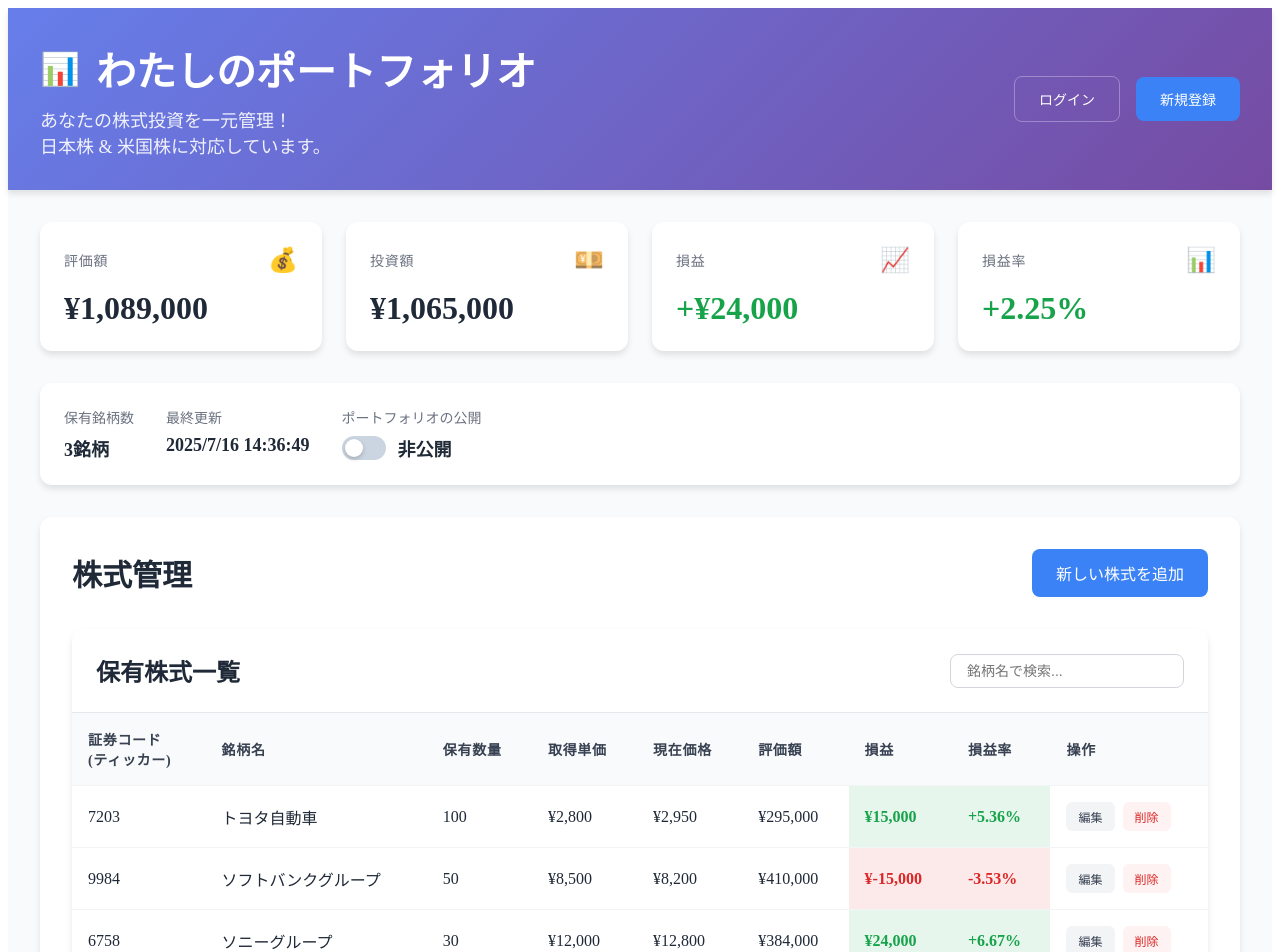
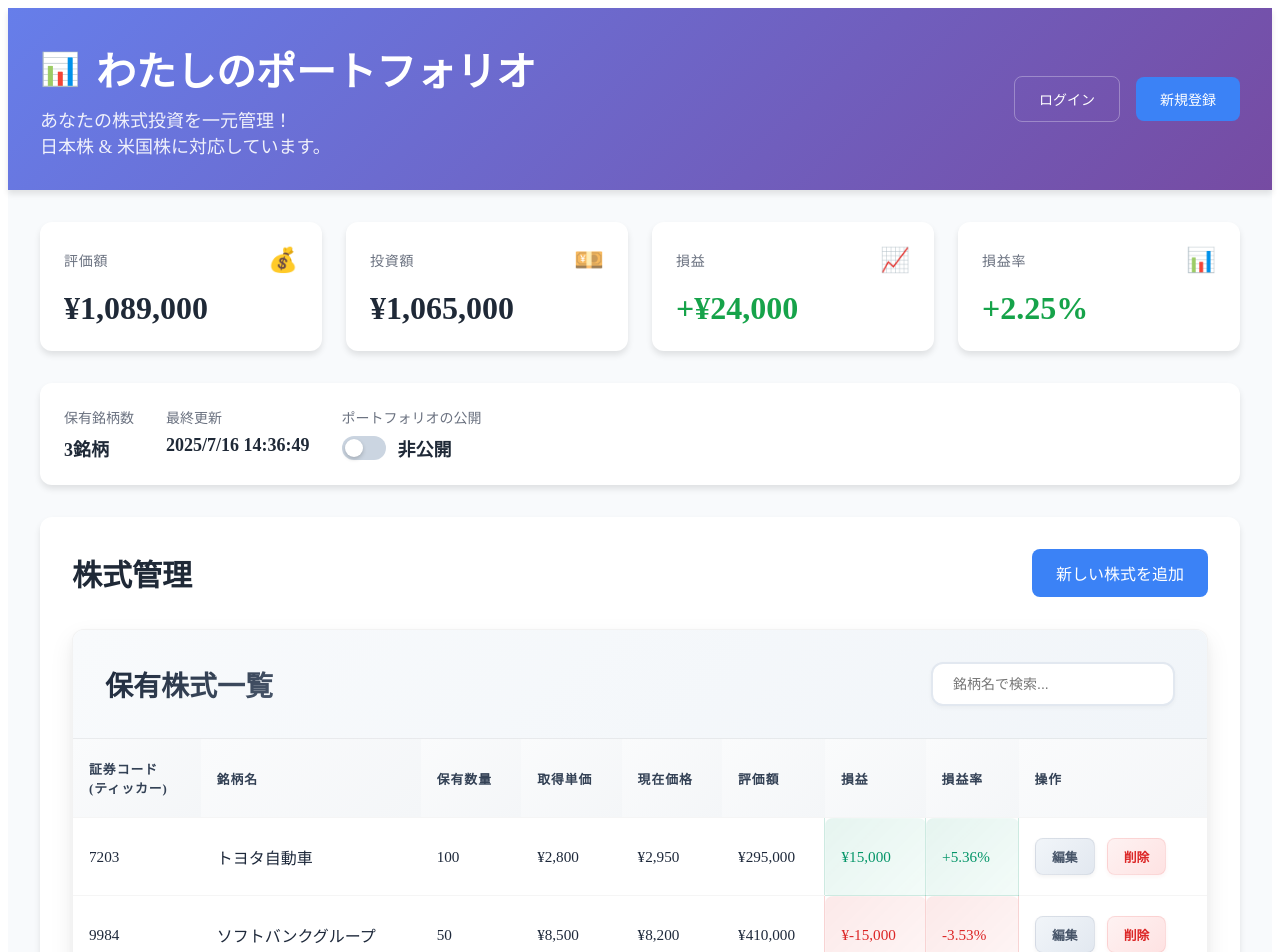
Before and after one commit to EndoMotoki/stock-portfolio, a Vue app in the folder client/: page / in a window 1280 px wide. Shown: the top 952 px of the page. Built offline with nearby package versions, Linux system fonts and the light colour scheme; the HTML template or start-up script is replaced by a standard one.

Commit message:
PC版株式テーブルをお洒落にデザイン改善

```diff
--- a/client/src/components/StockTable.vue
+++ b/client/src/components/StockTable.vue
@@ -174,7 +174,8 @@ const deleteStock = (id: string) => {
 .stock-table {
   background: white;
   border-radius: 12px;
-  box-shadow: 0 4px 6px rgba(0, 0, 0, 0.1);
+  box-shadow: 0 10px 25px rgba(0, 0, 0, 0.08), 0 4px 10px rgba(0, 0, 0, 0.03);
+  border: 1px solid rgba(0, 0, 0, 0.05);
   overflow: hidden;
 }
 
@@ -182,148 +183,209 @@ const deleteStock = (id: string) => {
   display: flex;
   justify-content: space-between;
   align-items: center;
-  padding: 1.5rem;
-  border-bottom: 1px solid #e5e7eb;
+  padding: 2rem;
+  background: linear-gradient(135deg, #f8fafc 0%, #f1f5f9 100%);
+  border-bottom: 1px solid rgba(0, 0, 0, 0.06);
 }
 
 .table-header h3 {
   margin: 0;
-  color: #1f2937;
-  font-size: 1.5rem;
-  font-weight: 600;
+  color: #0f172a;
+  font-size: 1.75rem;
+  font-weight: 700;
+  background: linear-gradient(135deg, #1e293b, #475569);
+  -webkit-background-clip: text;
+  -webkit-text-fill-color: transparent;
+  background-clip: text;
 }
 
 .search-input {
-  padding: 0.5rem 1rem;
-  border: 1px solid #d1d5db;
-  border-radius: 8px;
+  padding: 0.75rem 1.25rem;
+  border: 2px solid #e2e8f0;
+  border-radius: 12px;
   font-size: 0.875rem;
   min-width: 200px;
+  background: white;
+  transition: all 0.3s ease;
+  box-shadow: 0 2px 4px rgba(0, 0, 0, 0.04);
 }
 
 .search-input:focus {
   outline: none;
-  border-color: #3b82f6;
-  box-shadow: 0 0 0 3px rgba(59, 130, 246, 0.1);
+  border-color: #6366f1;
+  box-shadow: 0 0 0 4px rgba(99, 102, 241, 0.1), 0 4px 12px rgba(0, 0, 0, 0.1);
+  transform: translateY(-1px);
 }
 
 .table-responsive {
   overflow-x: auto;
+  background: white;
 }
 
 .table {
   width: 100%;
   border-collapse: collapse;
+  font-size: 0.95rem;
 }
 
 .table th,
 .table td {
-  padding: 1rem;
+  padding: 1.25rem 1rem;
   text-align: left;
-  border-bottom: 1px solid #f3f4f6;
+  border-bottom: 1px solid rgba(0, 0, 0, 0.04);
+  transition: all 0.2s ease;
 }
 
 .table th {
-  background: #f9fafb;
-  font-weight: 600;
-  color: #374151;
-  font-size: 0.875rem;
+  background: linear-gradient(135deg, #fafbfc 0%, #f4f6f8 100%);
+  font-weight: 700;
+  color: #334155;
+  font-size: 0.8rem;
   text-transform: uppercase;
-  letter-spacing: 0.05em;
+  letter-spacing: 0.08em;
+  position: sticky;
+  top: 0;
+  z-index: 10;
+  box-shadow: 0 2px 4px rgba(0, 0, 0, 0.02);
 }
 
 .table td {
-  color: #1f2937;
+  color: #1e293b;
+  font-weight: 500;
+}
+
+.table tbody tr {
+  transition: all 0.2s ease;
+}
+
+.table tbody tr:hover {
+  background: linear-gradient(135deg, #fafbfc 0%, #f8fafc 100%);
+  transform: translateY(-1px);
+  box-shadow: 0 4px 12px rgba(0, 0, 0, 0.05);
 }
 
 .stock-name {
-  font-weight: 500;
+  font-weight: 600;
+  color: #0f172a;
+  font-size: 1rem;
 }
 
 .sector-badge {
-  background: #eff6ff;
-  color: #1d4ed8;
+  background: linear-gradient(135deg, #ddd6fe 0%, #c4b5fd 100%);
+  color: #5b21b6;
   padding: 0.25rem 0.75rem;
   border-radius: 9999px;
   font-size: 0.75rem;
-  font-weight: 500;
+  font-weight: 600;
+  box-shadow: 0 2px 4px rgba(139, 92, 246, 0.1);
 }
 
 .gain {
-  color: #16a34a;
-  font-weight: 500;
+  color: #059669;
+  font-weight: 600;
 }
 
 .loss {
   color: #dc2626;
-  font-weight: 500;
+  font-weight: 600;
 }
 
 .neutral {
-  color: #6b7280;
+  color: #64748b;
+  font-weight: 600;
 }
 
 .gain-loss-cell {
-  font-weight: 600;
+  font-weight: 700;
+  border-radius: 8px;
+  margin: 0.25rem 0;
+  padding: 0.5rem 0.75rem;
+  text-align: center;
+  position: relative;
+  overflow: hidden;
 }
 
 .gain-loss-cell.gain {
-  background-color: rgba(22, 163, 74, 0.1);
-  color: #16a34a;
+  background: linear-gradient(135deg, rgba(5, 150, 105, 0.1) 0%, rgba(16, 185, 129, 0.05) 100%);
+  color: #059669;
+  border: 1px solid rgba(5, 150, 105, 0.2);
+  box-shadow: 0 2px 4px rgba(5, 150, 105, 0.1);
 }
 
 .gain-loss-cell.loss {
-  background-color: rgba(220, 38, 38, 0.1);
+  background: linear-gradient(135deg, rgba(220, 38, 38, 0.1) 0%, rgba(239, 68, 68, 0.05) 100%);
   color: #dc2626;
+  border: 1px solid rgba(220, 38, 38, 0.2);
+  box-shadow: 0 2px 4px rgba(220, 38, 38, 0.1);
 }
 
 .gain-loss-cell.neutral {
-  background-color: rgba(107, 114, 128, 0.1);
-  color: #6b7280;
+  background: linear-gradient(135deg, rgba(100, 116, 139, 0.1) 0%, rgba(148, 163, 184, 0.05) 100%);
+  color: #64748b;
+  border: 1px solid rgba(100, 116, 139, 0.2);
+  box-shadow: 0 2px 4px rgba(100, 116, 139, 0.1);
 }
 
 .action-buttons {
   display: flex;
-  gap: 0.5rem;
+  gap: 0.75rem;
 }
 
 .btn {
-  padding: 0.5rem 1rem;
+  padding: 0.625rem 1.25rem;
   border: none;
-  border-radius: 6px;
+  border-radius: 8px;
   font-size: 0.875rem;
-  font-weight: 500;
+  font-weight: 600;
   cursor: pointer;
-  transition: all 0.2s;
+  transition: all 0.3s ease;
+  position: relative;
+  overflow: hidden;
 }
 
 .btn-sm {
-  padding: 0.375rem 0.75rem;
-  font-size: 0.75rem;
+  padding: 0.5rem 1rem;
+  font-size: 0.8rem;
 }
 
 .btn-edit {
-  background: #f3f4f6;
-  color: #374151;
+  background: linear-gradient(135deg, #f1f5f9 0%, #e2e8f0 100%);
+  color: #475569;
+  border: 1px solid rgba(71, 85, 105, 0.1);
+  box-shadow: 0 2px 4px rgba(0, 0, 0, 0.05);
 }
 
 .btn-edit:hover {
-  background: #e5e7eb;
+  background: linear-gradient(135deg, #e2e8f0 0%, #cbd5e1 100%);
+  transform: translateY(-2px);
+  box-shadow: 0 4px 12px rgba(0, 0, 0, 0.1);
+  color: #334155;
 }
 
 .btn-delete {
-  background: #fef2f2;
+  background: linear-gradient(135deg, #fef2f2 0%, #fee2e2 100%);
   color: #dc2626;
+  border: 1px solid rgba(220, 38, 38, 0.1);
+  box-shadow: 0 2px 4px rgba(220, 38, 38, 0.05);
 }
 
 .btn-delete:hover {
-  background: #fee2e2;
+  background: linear-gradient(135deg, #fee2e2 0%, #fecaca 100%);
+  transform: translateY(-2px);
+  box-shadow: 0 4px 12px rgba(220, 38, 38, 0.15);
+  color: #b91c1c;
 }
 
 .empty-state {
   padding: 3rem;
   text-align: center;
-  color: #6b7280;
+  color: #64748b;
+  font-size: 1.1rem;
+  font-weight: 500;
+  background: linear-gradient(135deg, #f8fafc 0%, #f1f5f9 100%);
+  border-radius: 12px;
+  margin: 2rem;
+  border: 2px dashed #cbd5e1;
 }
 
 /* モバイル用カードレイアウト */
```
